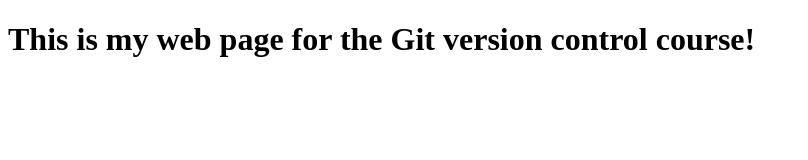
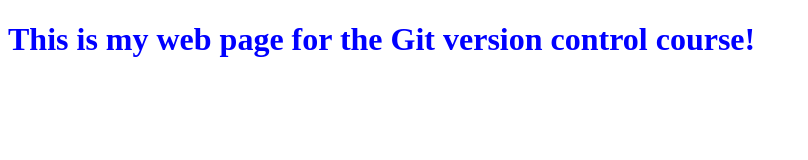
Before and after one commit to fox-ryanfougere/0main_openSAP_repo, a plain HTML site: page index.html in a window 1280 px wide. Shown: the whole page, without its empty margins (0-808 px from the left). Drawn offline with Linux system fonts and the light colour scheme.

Commit message:
added blue color to our first header

```diff
--- a/index.html
+++ b/index.html
@@ -5,6 +5,6 @@
 		<title>An Empty Web Page</title>
 	</head>
 	<body>
-		<h1>This is my web page for the Git version control course!</h1>
+		<h1 style = "color: Blue">This is my web page for the Git version control course!</h1>
 	</body>
 </html>
```
